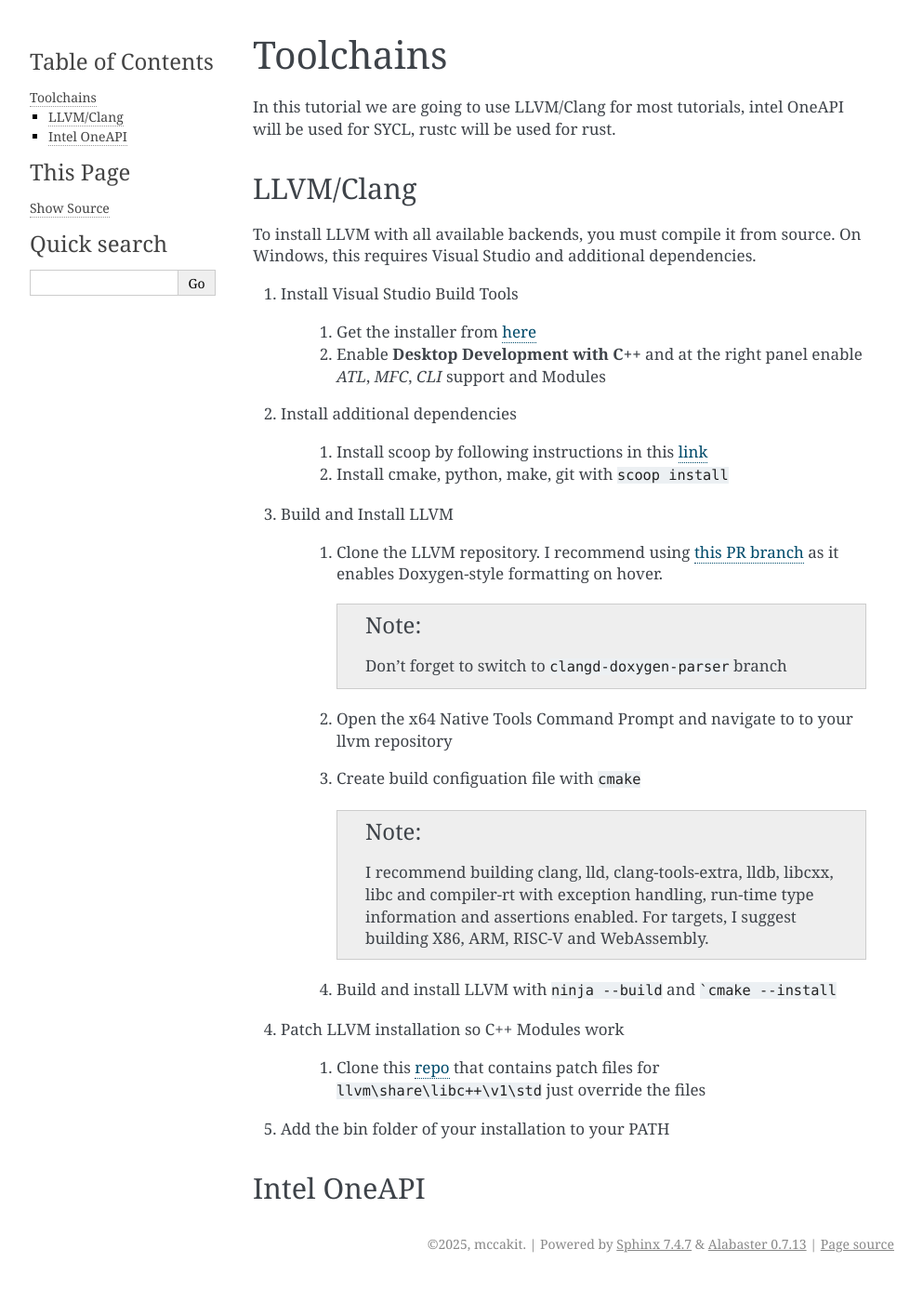
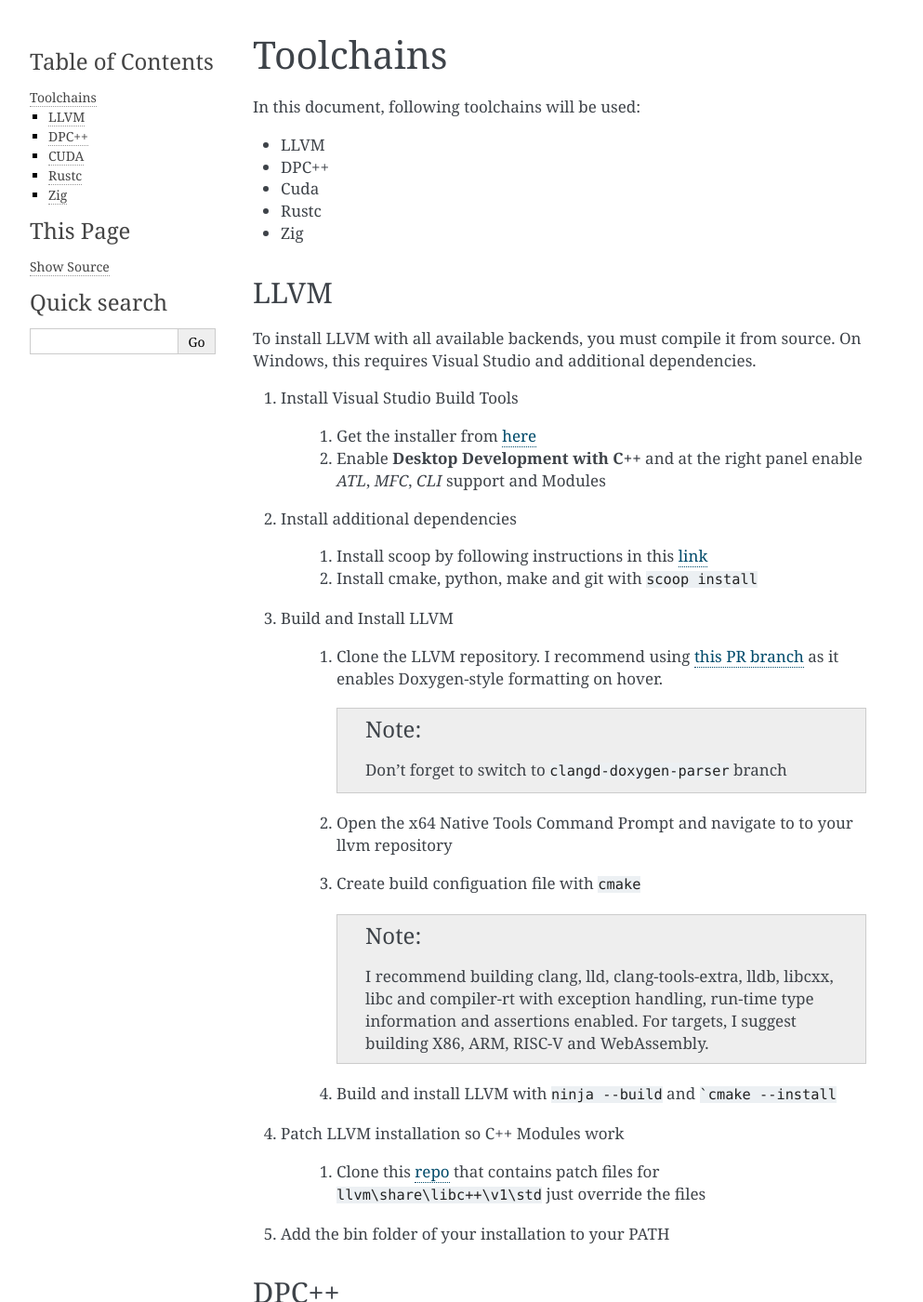
Before and after one commit to mccakit/learn_xmake, a Sphinx documentation site: the page built from docs/source/development_enviroment/toolchains.rst, in a window 1280 px wide and 1400 px high. Shown: the whole window at 93% size, without its empty margins (148-1141 px from the left). Built offline with Sphinx 7.4.7, drawn with Linux system fonts in a browser that asks for light colours; some of the changed text lies outside the part shown.

Commit message:
toolchains done

```diff
--- a/docs/source/development_enviroment/toolchains.rst
+++ b/docs/source/development_enviroment/toolchains.rst
@@ -2,12 +2,17 @@
  Toolchains
 ############
 
-In this tutorial we are going to use LLVM/Clang for most tutorials,
-intel OneAPI will be used for SYCL, rustc will be used for rust.
+In this document, following toolchains will be used:
 
-************
- LLVM/Clang
-************
+-  LLVM
+-  DPC++
+-  Cuda
+-  Rustc
+-  Zig
+
+******
+ LLVM
+******
 
 To install LLVM with all available backends, you must compile it from
 source. On Windows, this requires Visual Studio and additional
@@ -24,7 +29,7 @@
 
       #. Install scoop by following instructions in this `link
          <https://scoop.sh/>`_
-      #. Install cmake, python, make, git with ``scoop install``
+      #. Install cmake, python, make and git with ``scoop install``
 
 #. Build and Install LLVM
 
@@ -61,6 +66,40 @@
 
 #. Add the bin folder of your installation to your PATH
 
-**************
- Intel OneAPI
-**************
+*******
+ DPC++
+*******
+
+#. Download and run DPC++ installer from this `link
+   <https://sycl.tech/getting-started#implementations>`__.
+
+******
+ CUDA
+******
+
+#. Download CUDA using scoop
+
+      .. code::
+
+         scoop install main/cuda
+
+*******
+ Rustc
+*******
+
+#. Download rustup using scoop
+
+      .. code::
+
+         scoop install main/rustup
+
+*****
+ Zig
+*****
+
+#. Download zig and zls using scoop
+
+      .. code::
+
+         scoop install versions/zig-dev
+         scoop install versions/zls-dev
```
